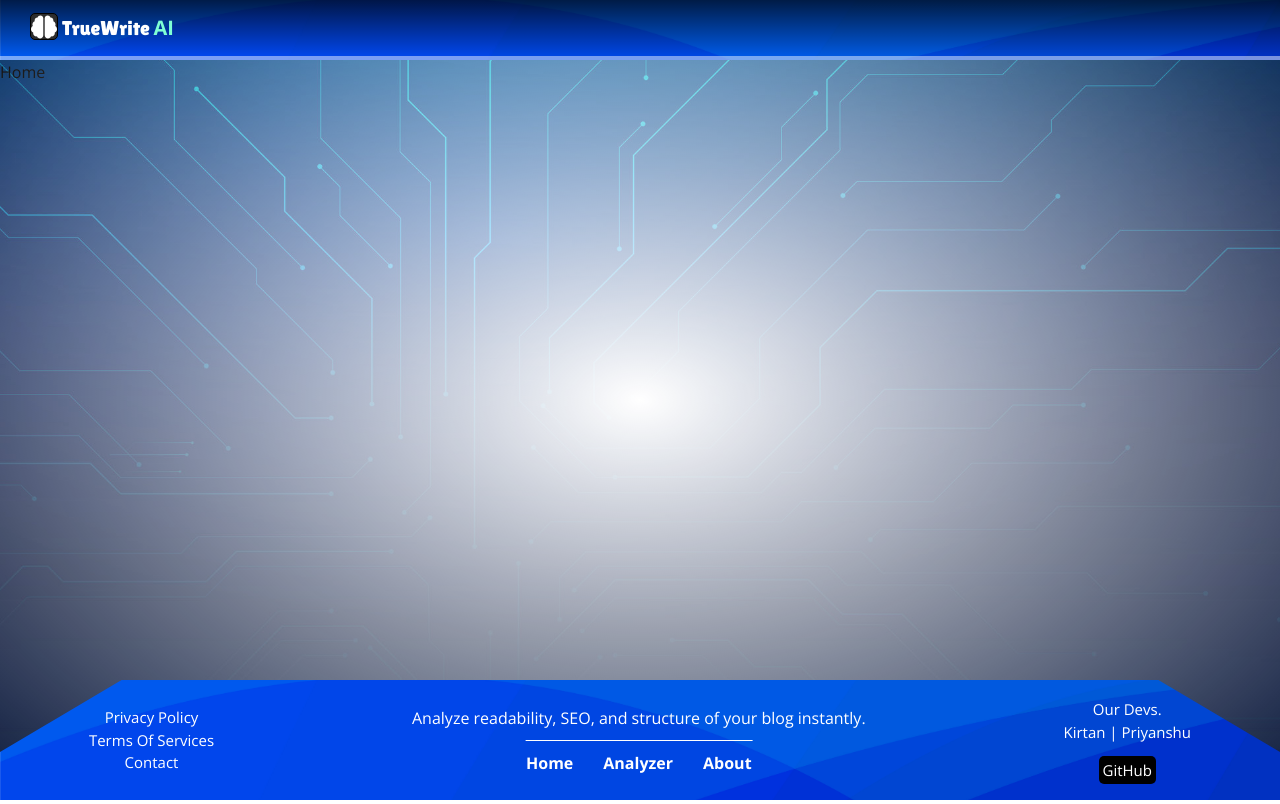
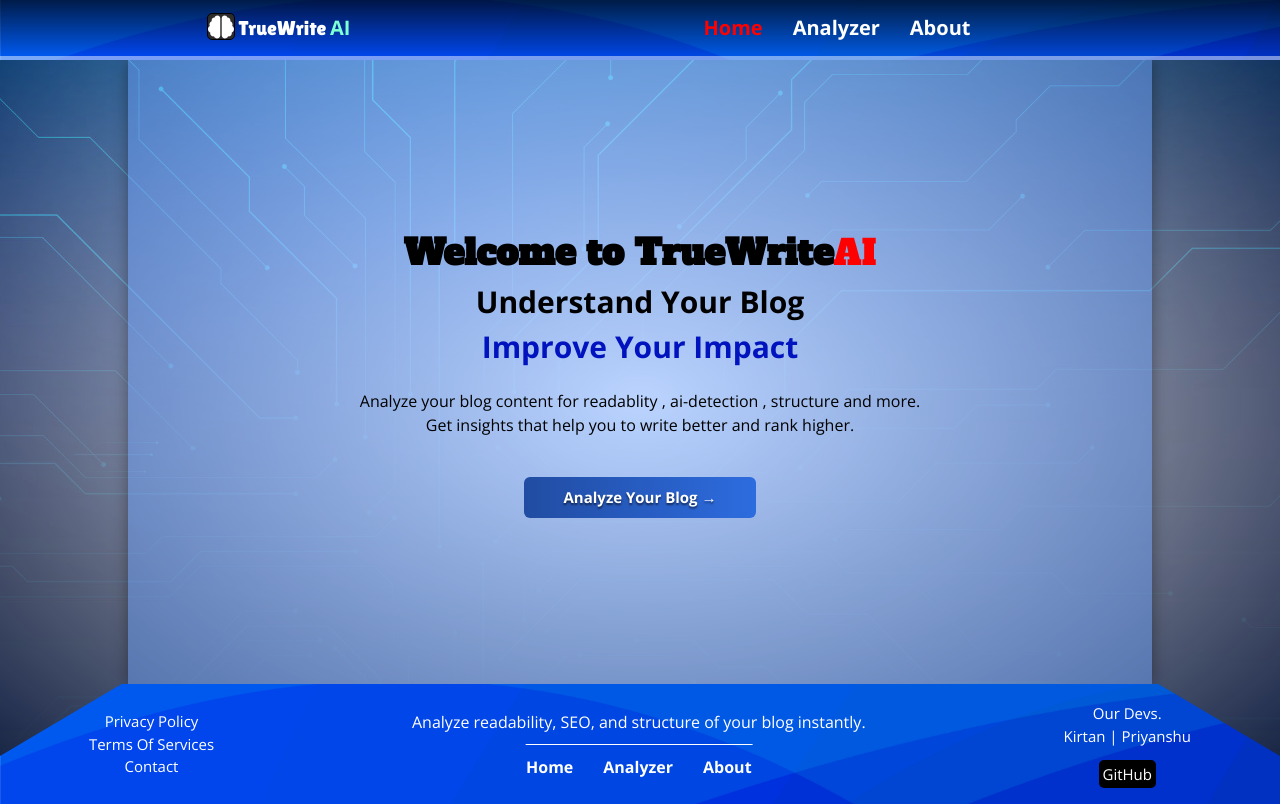
Before and after one commit to krishsunny9876-sudo/Blog-Analyzer, a React (Vite) app: page / in a window 1280 px wide. Built offline with nearby package versions, Linux system fonts and the light colour scheme.

Commit message:
Home Page Complete

```diff
--- a/src/App.jsx
+++ b/src/App.jsx
@@ -13,7 +13,7 @@ export default function App() {
   const [data, setData] = useState(null)
   const [originalData, setOriginalData] = useState(null)
   const [loading, setLoading] = useState(false)
-  const [dataLoaded, setDataLoaded] = useState(false);
+  const [dataLoaded, setDataLoaded] = useState(true);
 
   const handleAnalyze = async (text) => {
     if (!text || text.trim() == '') { return }
@@ -22,12 +22,12 @@ export default function App() {
     const result = await analyzeBlog(text.trim())
     setData(result)
     setLoading(false)
-    setDataLoaded(true)
+    setDataLoaded(false)
   }
 
   const userContext = useContext(UserContext);
   useEffect(() => {
-    userContext.setIsFooterabsolute(!(dataLoaded));
+    userContext?.setIsFooterabsolute(dataLoaded);
   }, [dataLoaded])
 
   return (
--- a/src/components/About.jsx
+++ b/src/components/About.jsx
@@ -4,7 +4,7 @@ import { UserContext } from '../RouterConnect';
 export default function About() {
     const userContext = useContext(UserContext);
     useEffect(() => {
-        userContext.setIsFooterabsolute(true);
+        userContext?.setIsFooterabsolute(true);
     })
     return (
         <div style={{ marginTop: "60px" }}>
--- a/src/components/Home.jsx
+++ b/src/components/Home.jsx
@@ -1,14 +1,23 @@
 import React, { useContext, useEffect } from 'react'
 import { UserContext } from '../RouterConnect'
+import { useNavigate } from 'react-router-dom';
 
 export default function Home() {
+  const navigate = useNavigate();
   const userContext = useContext(UserContext);
   useEffect(() => {
-    userContext.setIsFooterabsolute(true);
+    userContext?.setIsFooterabsolute(false);
   })
   return (
-    <div style={{ marginTop: "60px" }}>
-      Home
+    <div className='homes'>
+      <h1 className='font_2' style={{ fontWeight: "bold", fontSize: "35px" }}>Welcome to TrueWrite<span className='font_2' style={{ color: "red" }}>AI</span></h1>
+      <h1 style={{ fontWeight: "bold", fontSize: "30px" }}>Understand Your Blog</h1>
+      <h1 className='homesHeading' style={{ fontWeight: "bold", fontSize: "30px", marginBottom: "20px" }}>Improve Your Impact</h1>
+      <p>Analyze your blog content for readablity , ai-detection , structure and more.</p>
+      <p>Get insights that help you to write better and rank higher.</p>
+
+      <button className='button3' onClick={()=>navigate("/main")}>Analyze Your Blog &rarr;</button>
+
     </div>
   )
 }
--- a/src/components/Navbar.jsx
+++ b/src/components/Navbar.jsx
@@ -1,6 +1,7 @@
 import "../styles/main.css"
 import "../styles/container.css"
 import { FaBrain } from "react-icons/fa";
+import { NavLink } from "react-router-dom";
 
 export default function BlogInput({ onAnalyze }) {
 
@@ -8,9 +9,24 @@ export default function BlogInput({ onAnalyze }) {
         <div className="navbar">
             <div className="back_bg">
             </div>
-            <div className="front_bg">
-                <div className="icon_block"><FaBrain size={26} color="#ffffff" /></div>
-                <p className="font_1">TrueWrite <span className="highlighted">AI</span></p>
+            <div style={{ zIndex: "2", display: "flex", width: "100%", justifyContent: "space-around", flexWrap: "wrap" }}>
+                <div className="front_bg">
+                    <div className="icon_block"><FaBrain size={26} color="#ffffff" /></div>
+                    <p className="font_1">TrueWrite <span className="highlighted">AI</span></p>
+                </div>
+                <div style={{ height: "30px", width: "400px", boxSizing: "border-box" }}>
+                    <ul style={{ display: "flex", gap: "30px", fontWeight: "bold" }}>
+                        <NavLink to={"/"} className={({ isActive }) =>
+                            isActive ? "link2 actives" : "link2"
+                        }><li style={{ cursor: "pointer" }}>Home</li></NavLink>
+                        <NavLink to={"main"} className={({ isActive }) =>
+                            isActive ? "link2 actives" : "link2"
+                        }><li style={{ cursor: "pointer" }}>Analyzer</li></NavLink>
+                        <NavLink to={"about"} className={({ isActive }) =>
+                            isActive ? "link2 actives" : "link2"
+                        }><li style={{ cursor: "pointer" }}>About</li></NavLink>
+                    </ul>
+                </div>
             </div>
         </div>
     );
--- a/src/styles/container.css
+++ b/src/styles/container.css
@@ -1,4 +1,11 @@
 @import url('https://fonts.googleapis.com/css2?family=Lilita+One&display=swap');
+@import url('https://fonts.googleapis.com/css2?family=Alfa+Slab+One&display=swap');
+
+.font_2 {
+    font-family: "Alfa Slab One", serif;
+    font-weight: 400;
+    font-style: normal;
+}
 
 .font_1 {
     font-family: "Lilita One", sans-serif;
@@ -46,6 +53,18 @@ button {
     font-weight: bold;
     text-shadow: 0px 2px 2px rgba(0, 0, 0, 0.558);
 }
+.button3{
+     background: linear-gradient(to right, #214ca2, #2d6cdf);
+    color: white;
+    border: none;
+    padding: 9px 40px;
+    margin-top: 40px;
+    border-radius: 6px;
+    cursor: pointer;
+    font-size: 15px;
+    font-weight: bold;
+    text-shadow: 0px 2px 2px rgba(0, 0, 0, 0.558);
+}
 
 button:hover {
     background: #1f52aa;
@@ -72,6 +91,17 @@ button:hover {
     margin-top: 10px;
 }
 
-.link:hover{
+.link:hover {
     color: red;
 }
+
+.link2 {
+    transition: all .3s ease-in-out;
+}
+
+.link2:hover {
+    padding: 5px;
+    border-radius: 10px;
+    background-color: rgba(0, 0, 0, 0.279);
+    transform: translateY(-15%);
+}
--- a/src/styles/main.css
+++ b/src/styles/main.css
@@ -24,13 +24,13 @@ body {
     width: 100%;
     height: 100%;
     /* background-color: rgba(255, 255, 255, 0.484); */
-    background: radial-gradient(rgb(255, 255, 255),rgba(255, 255, 255, 0));
+    background: radial-gradient(rgb(255, 255, 255), rgba(255, 255, 255, 0));
     top: 0px;
     left: 0px;
 }
 
 .container {
-    background: #6dc5ff76;
+    background: #6da2ff76;
     width: 80vw;
     margin-left: 50%;
     transform: translateX(-50%);
@@ -175,6 +175,10 @@ textarea {
     border-bottom: 4px solid rgba(255, 255, 255, 0.473);
 }
 
+.actives {
+    color: red;
+}
+
 .highlighted {
     color: aquamarine;
     font-weight: bold;
@@ -248,3 +252,22 @@ textarea {
     bottom: 0px;
     left: 0px;
 }
+
+/*Home___________________________________________________________________________________________________________________________*/
+.homes {
+    background: #6da2ff76;
+    width: 80vw;
+    margin-left: 50%;
+    transform: translateX(-50%);
+    box-shadow: 0px 0px 15px rgba(0, 0, 0, 0.393);
+    margin-top: 60px;
+    height: 78vh;
+    display: flex;
+    justify-content: center;
+    align-items: center;
+    flex-direction: column;
+}
+
+.homesHeading {
+    color: rgb(0, 19, 190);
+}
```
